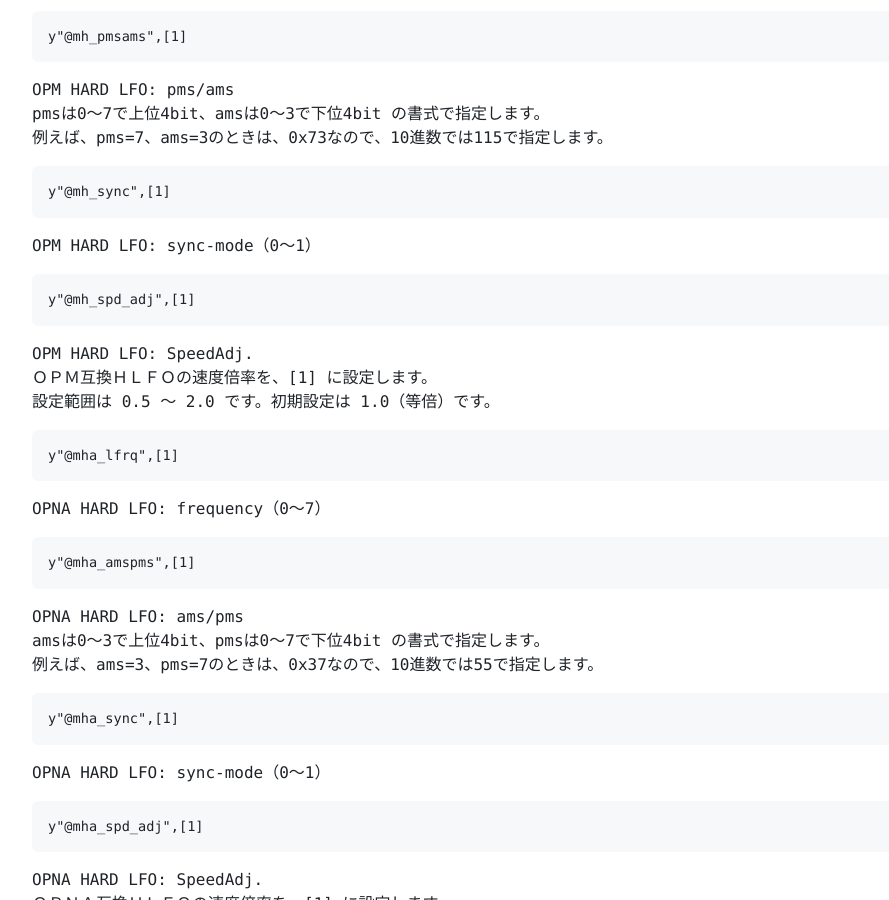
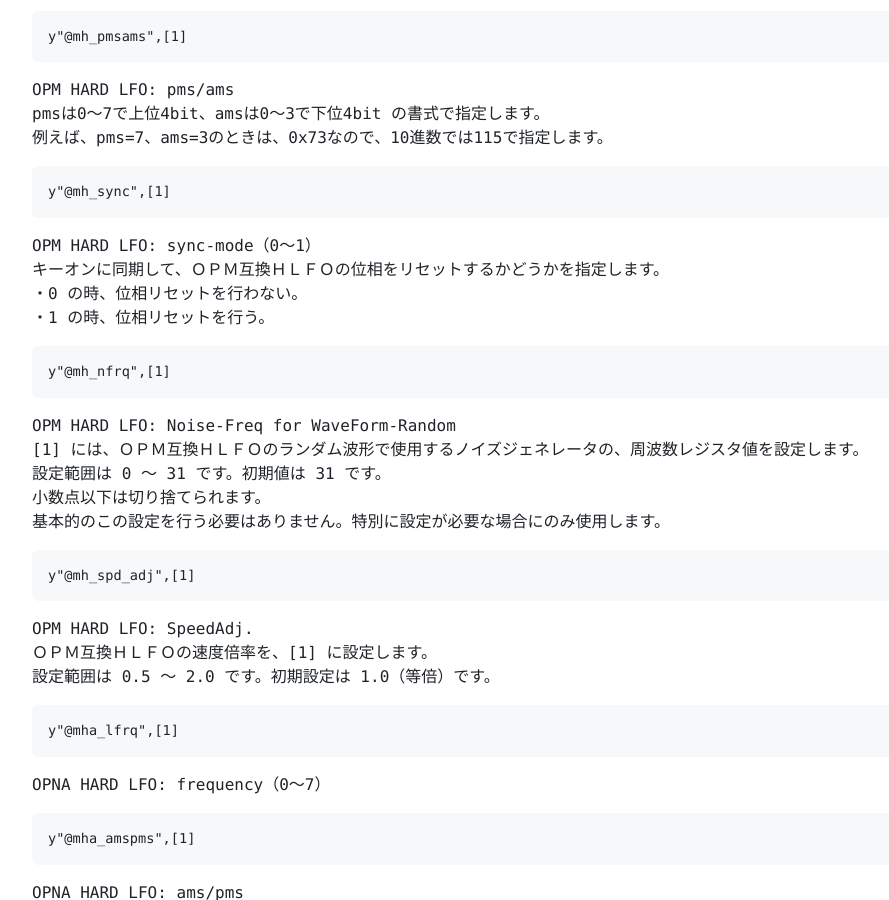
Before and after one commit to lineardrive/V3MMLmanual, a Jekyll site: the page built from docs/ch06/6_9.md, in a window 1280 px wide and 900 px high, scrolled down 5349 px. Shown: the whole window, without its empty margins (8-897 px from the left). Built offline with Jekyll 4.4.1, drawn with Linux system fonts in a browser that asks for light colours; our own code applies the rules of GitHub Pages for plain Markdown files.

Commit message:
Update 6_9.md

````diff
--- a/docs/ch06/6_9.md
+++ b/docs/ch06/6_9.md
@@ -265,6 +265,19 @@ y"@mh_sync",[1]
 ```
 
 OPM HARD LFO: sync-mode（0〜1）
+キーオンに同期して、ＯＰＭ互換ＨＬＦＯの位相をリセットするかどうかを指定します。
+・0 の時、位相リセットを行わない。
+・1 の時、位相リセットを行う。
+
+```
+y"@mh_nfrq",[1]
+```
+
+OPM HARD LFO: Noise-Freq for WaveForm-Random
+[1] には、ＯＰＭ互換ＨＬＦＯのランダム波形で使用するノイズジェネレータの、周波数レジスタ値を設定します。
+設定範囲は 0 〜 31 です。初期値は 31 です。
+小数点以下は切り捨てられます。
+基本的のこの設定を行う必要はありません。特別に設定が必要な場合にのみ使用します。
 
 ```
 y"@mh_spd_adj",[1]
````
